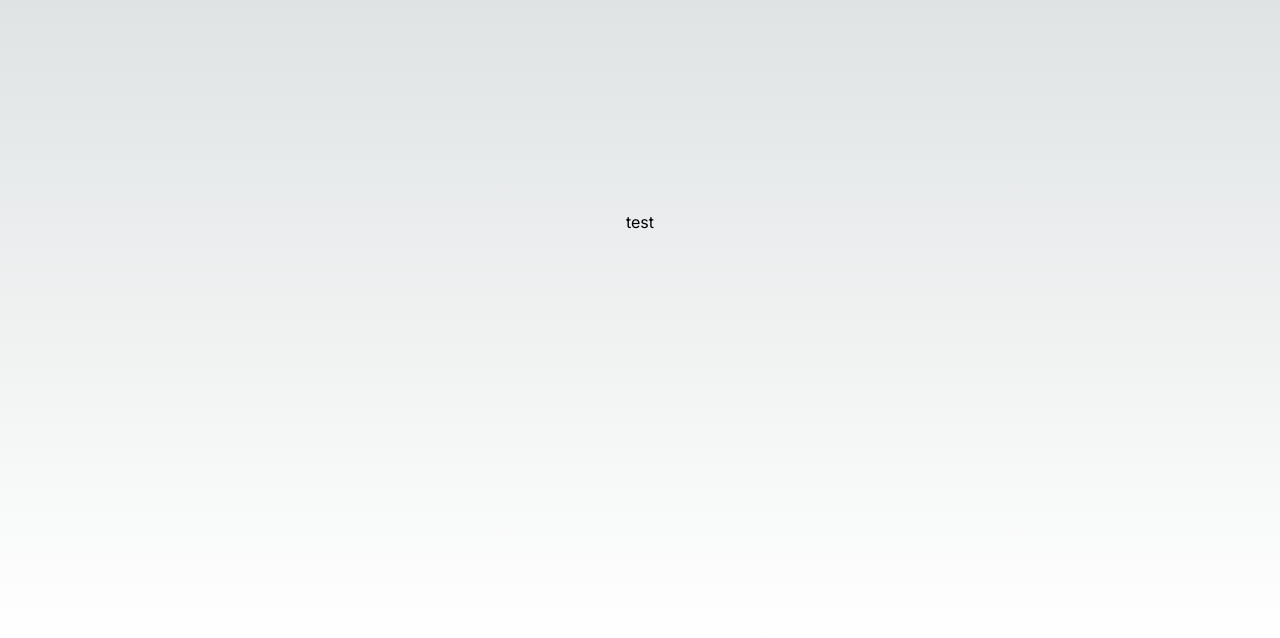
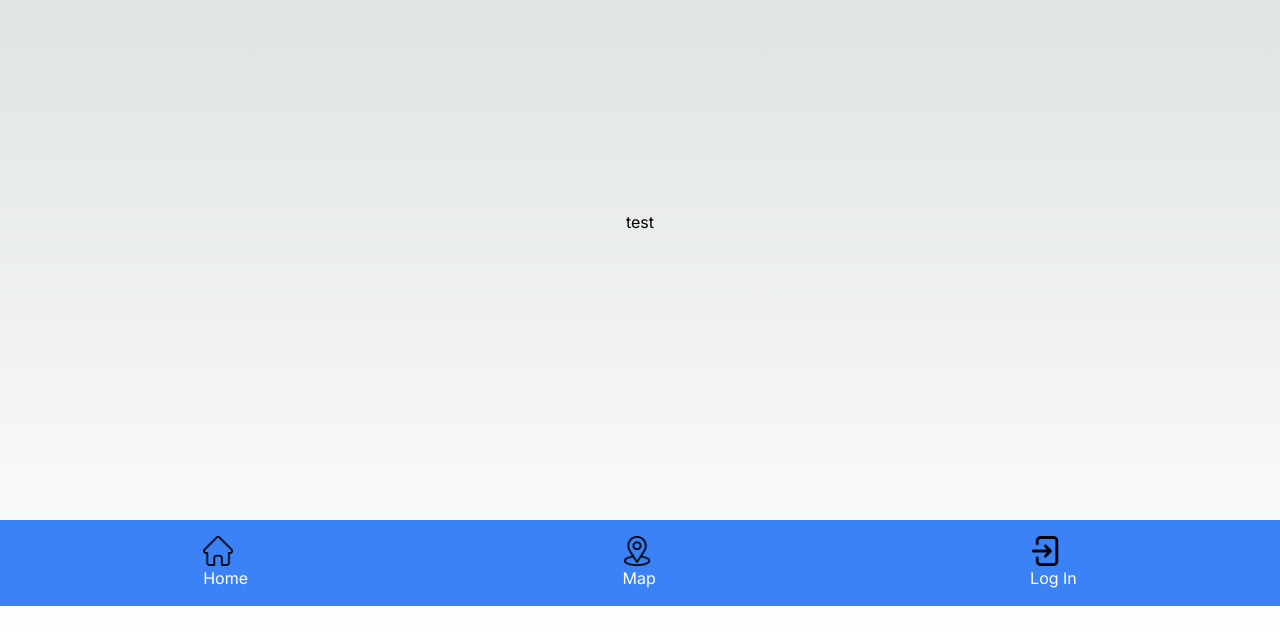
Before and after one commit to lklcentennial/hackathon-foodbank, a Next.js app: page / in a window 1280 px wide. Shown: the part 194-832 px from the top of the page. Built offline with nearby package versions, Linux system fonts and the light colour scheme.

Commit message:
Created nav bar, no link yet

```diff
--- a/src/app/page.js
+++ b/src/app/page.js
@@ -1,8 +1,10 @@
 import CenterContainer from "@/components/CenterContainer";
+import Navbar from "@/components/Navbar";
 
 export default function Home() {
   return (
     <CenterContainer>
+      <Navbar/>
       <h1>test</h1>
     </CenterContainer>
   );
--- a/src/components/Login.jsx
+++ b/src/components/Login.jsx
@@ -1,10 +1,8 @@
 import React from "react";
-import Navbar from "./Navbar";
 
 const FlexContainer = ({ children }) => {
   return (
     <div>
-      <Navbar/>
       <div className={`m-4 flex flex-col`}>
         {children}
       </div>
--- a/src/components/Navbar.jsx
+++ b/src/components/Navbar.jsx
@@ -1,11 +1,16 @@
 import React from 'react';
+import { Link } from 'react-router-dom';
+import home from "../app/icons/home.png"
+import location from '../app/icons/location.png';
+import login from '../app/icons/login.png';
+
 
 const Navbar = () => {
   return (
     <div className="fixed inset-x-0 bottom-0 bg-blue-500 flex justify-around p-4">
-      <button className="text-white">Home</button>
-      <button className="text-white">Map</button>
-      <button className="text-white">Log In</button>
+      <button className="text-white"><img src={home.src} alt="home" width={30}/>Home</button>
+      <button className="text-white"><img src={location.src} alt="location" width={30}/>Map</button>
+      <button className="text-white"><img src={login.src} alt="login" width={30}/>Log In</button>
     </div>
   );
 };
```
